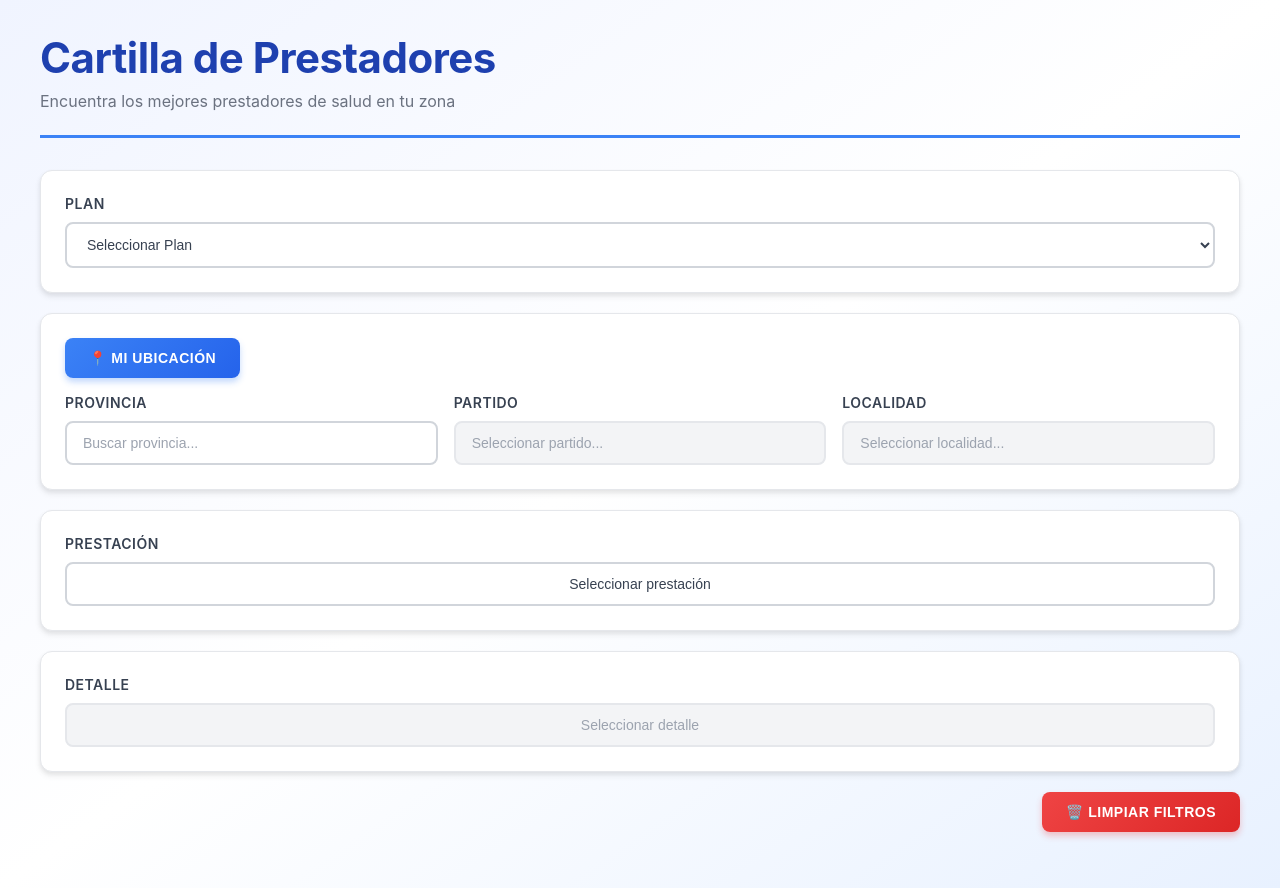
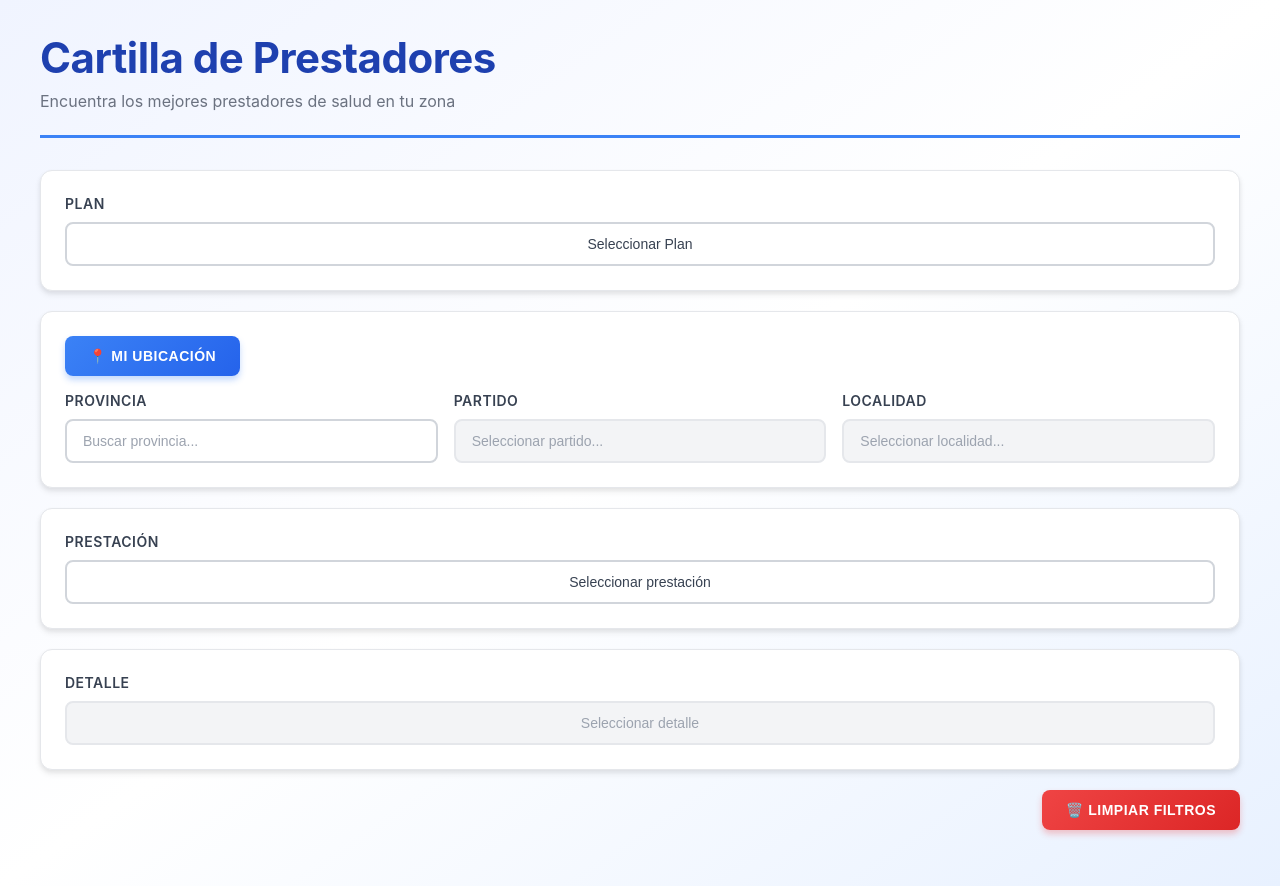
Before and after one commit to a06fn/cartilla-prestadores, a React (Create React App) app: page / in a window 1280 px wide. Built offline with nearby package versions, Linux system fonts and the light colour scheme.

Commit message:
Commit modificacion de planes

```diff
--- a/src/App.js
+++ b/src/App.js
@@ -7,6 +7,8 @@ import { etiquetas } from './data/etiquetas';
 
 const CartillaApp = () => {
   const [selectedPlan, setSelectedPlan] = useState('');
+  const [selectedPlanDescripcion, setSelectedPlanDescripcion] = useState('');
+  const [planOpen, setPlanOpen] = useState(false);
   const [selectedProvincia, setSelectedProvincia] = useState('');
   const [selectedPartido, setSelectedPartido] = useState('');
   const [selectedLocalidad, setSelectedLocalidad] = useState('');
@@ -94,6 +96,8 @@ const CartillaApp = () => {
 
   const handleClearFilters = () => {
     setSelectedPlan('');
+    setSelectedPlanDescripcion('');
+    setPlanOpen(false);
     setSelectedProvincia('');
     setSelectedPartido('');
     setSelectedLocalidad('');
@@ -118,19 +122,36 @@ const CartillaApp = () => {
         {/* Fila 1: Plan */}
         <div className="cartilla-row">
           <label className="cartilla-label">Plan</label>
-          <select
-            value={selectedPlan}
-            onChange={(e) => setSelectedPlan(e.target.value)}
-            className="cartilla-select"
-          >
-            <option value="">Seleccionar Plan</option>
-            {planes.map(plan => (
-              <option key={plan.nombre} value={plan.nombre}>
-                {plan.nombre}
-                {plan.descripcion}
-              </option>
-            ))}
-          </select>
+          <div className="cartilla-dropdown">
+            <div className="cartilla-input-wrapper">
+              <button
+                onClick={() => setPlanOpen(!planOpen)}
+                className="cartilla-dropdown-button"
+              >
+                {selectedPlan || 'Seleccionar Plan'}
+              </button>
+              {selectedPlan && (
+                <div className="cartilla-selected">✓ {selectedPlanDescripcion}</div>
+              )}
+              {planOpen && (
+                <div className="cartilla-dropdown-menu">
+                  {planes.map((plan) => (
+                    <button
+                      key={plan.nombre}
+                      onClick={() => {
+                        setSelectedPlan(plan.nombre);
+                        setSelectedPlanDescripcion(plan.descripcion);
+                        setPlanOpen(false);
+                      }}
+                      className="cartilla-dropdown-item"
+                    >
+                      {plan.nombre} - {plan.descripcion}
+                    </button>
+                  ))}
+                </div>
+              )}
+            </div>
+          </div>
         </div>
 
         {/* Fila 2: Geolocalización y Ubicación */}
```
